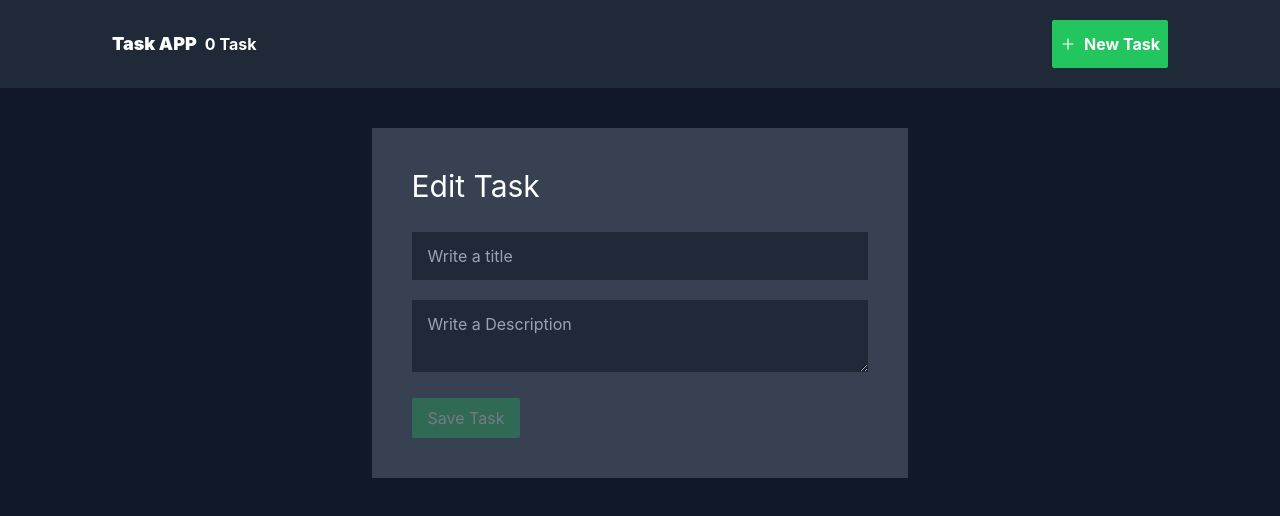
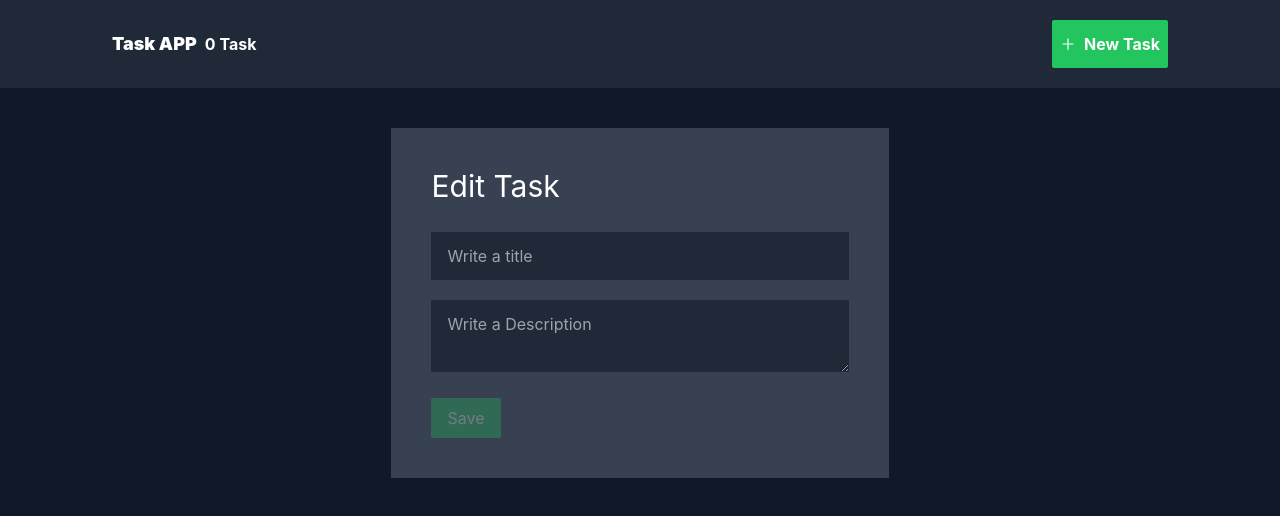
Before and after one commit to Juliandl88/todo-crud-next, a Next.js app: page /edit/1 in a window 1280 px wide. Shown: the top 516 px of the page. Built offline with nearby package versions, Linux system fonts and the light colour scheme.

Commit message:
se actualiza a v13

```diff
--- a/pages/index.js
+++ b/pages/index.js
@@ -15,7 +15,6 @@ function Home() {
         {tasks.length === 0 ? (
           <div className="block">
             <h2 className="text-2xl">There are not tasks</h2>
-            <p className="text-2xl">Please add one</p>
             <VscTasklist size="8rem" />
           </div>
         ) : (
--- a/pages/new.js
+++ b/pages/new.js
@@ -76,7 +76,7 @@ const TaskFormPage = () => {
               });
             }}
           >
-            Save Task
+            Save
           </button>
         </form>
       </div>
```
